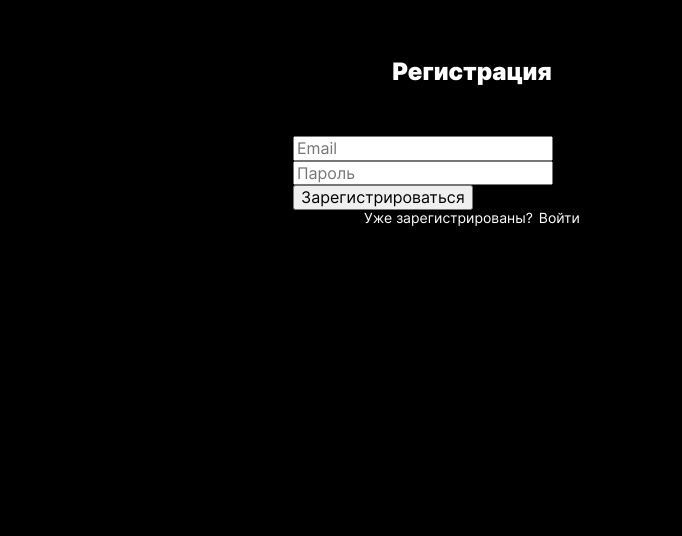
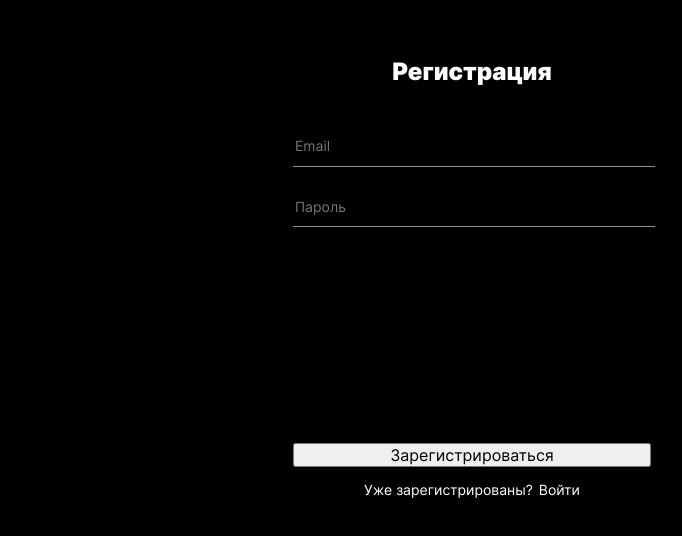
Before and after one commit to writing-kisa/react-mesto-auth, a React app: page /sign-up in a window 1280 px wide. Shown: the part 126-662 px from the top of the page, without its empty margins (168-850 px from the left). Built offline with nearby package versions, Linux system fonts and the light colour scheme.

Commit message:
в финальной стадии разработка интерфейса для регистрации

```diff
--- /dev/null
+++ b/src/blocks/authform/__link/authform__link.css
@@ -0,0 +1,5 @@
+.authform__link {
+  width: 358px;
+  margin-top: 186px;
+  margin-bottom: 15px;
+}
--- a/src/blocks/authform/__login-text/authform__login-text.css
+++ b/src/blocks/authform/__login-text/authform__login-text.css
@@ -1,4 +1,3 @@
 .authform__login-text {
   margin: 0;
-  padding-bottom: 30px;
 }
--- a/src/blocks/authform/__text/authform__text.css
+++ b/src/blocks/authform/__text/authform__text.css
@@ -0,0 +1,12 @@
+.authform__text {
+  margin-bottom: 30px;
+  width: 358px;
+  font-size: 14px;
+  font-weight: 400;
+  color: white;
+  border: none;
+  outline: none;
+  border-bottom: 1px solid rgba(204, 204, 204, 0.7);
+  background-color: transparent;
+  padding-bottom: 11px;
+}
--- a/src/components/AuthForm.js
+++ b/src/components/AuthForm.js
@@ -8,7 +8,7 @@ function AuthForm(props) {
       <form className="authform__form">
         <input className="authform__text" placeholder="Email"></input>
         <input className="authform__text" placeholder="Пароль"></input>
-        <button type="submit" className="register__link">
+        <button type="submit" className="authform__link">
           Зарегистрироваться
         </button>
       </form>
--- a/src/index.css
+++ b/src/index.css
@@ -54,6 +54,7 @@
 @import url(./blocks/authform/__title/authform__title.css);
 @import url(./blocks/authform/__form/authform__form.css);
 @import url(./blocks/authform/__text/authform__text.css);
+@import url(./blocks/authform/__link/authform__link.css);
 @import url(./blocks/authform/__signin/authform__signin.css);
 @import url(./blocks/authform/__login-text/authform__login-text.css);
 @import url(./blocks/authform/__login-link/authform__login-link.css);
```
